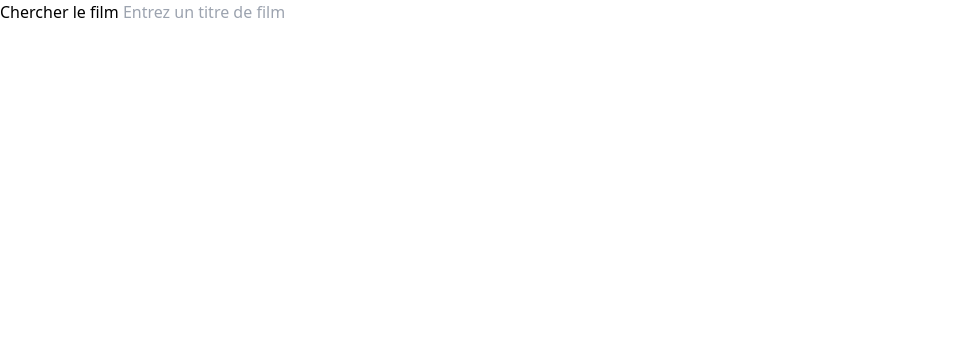
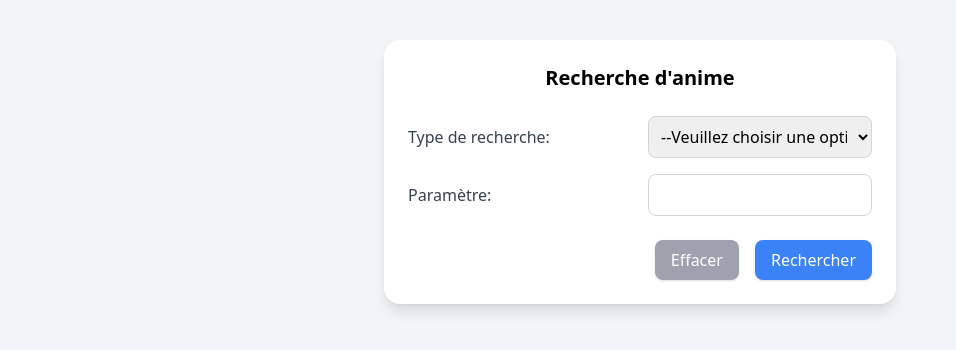
Before and after one commit to Antoin9-e/AnimeRequester, a plain HTML site: page index.html in a window 1280 px wide. Shown: the whole page, without its empty margins (0-956 px from the left). Drawn offline with nearby package versions, Linux system fonts and the light colour scheme.

Commit message:
incorporation formlaire

```diff
--- a/index.html
+++ b/index.html
@@ -6,16 +6,44 @@
   <script src="https://cdn.tailwindcss.com"></script>
   <title>AnimeRequester</title>
 </head>
-<body>
-
-    <button id="connexion">
-        Chercher le film
-    </button>
-
-    <input type="text" id="champsTitre" placeholder="Entrez un titre de film">
 
 
+<body class="bg-gray-100">
 
-    <script src="script.js"></script>
-</body>
+    <form id="animeForm" class="max-w-lg mx-auto mt-10 p-6 bg-white rounded-2xl shadow-lg">
+
+      <h2 class="text-xl font-semibold text-center mb-6">Recherche d'anime</h2>
+
+      <div class="grid grid-cols-2 gap-4 items-center mb-4">
+        <label for="opt-select" class="font-medium text-gray-700">Type de recherche:</label>
+        <select id="opt-select" class="w-full border border-gray-300 rounded-lg p-2 focus:ring-2 focus:ring-blue-400 focus:outline-none">
+          <option value="">--Veuillez choisir une option--</option>
+          <option value="title">Titre</option>
+          <option value="id">Identifiant</option>
+          <option value="classement">Classement</option>
+
+        </select>
+      </div>
+
+      <div class="grid grid-cols-2 gap-4 items-center mb-6">
+        <label for="anime" class="font-medium text-gray-700">Paramètre:</label>
+        <input type="text" name="anime" id="champsTitre" required
+          class="w-full border border-gray-300 rounded-lg p-2 focus:ring-2 focus:ring-blue-400 focus:outline-none" />
+      </div>
+
+      <div class="flex justify-end gap-4">
+        <button type="reset"
+          class="px-4 py-2 bg-gray-400 text-white rounded-lg shadow hover:bg-gray-500 transition">
+          Effacer
+        </button>
+        <button type="submit"  id="connexion"
+          class="px-4 py-2 bg-blue-500 text-white rounded-lg shadow hover:bg-blue-600 transition">
+          Rechercher
+        </button>
+      </div>
+
+    </form>
+      <script src="script.js"></script>
+
+  </body>
 </html>
--- a/script.js
+++ b/script.js
@@ -3,11 +3,16 @@ const key = '23581e0e60mshf94250b663de525p1cd632jsn7bbe7b3e4a81';
 const host = 'anime-db.p.rapidapi.com';
 
 
+var par = document.getElementById("opt-select").options[document.getElementById('liste').selectedIndex].text;
+
 const connexionBtn = document.getElementById('connexion');
 
 connexionBtn.addEventListener("click",()=>{
+    event.preventDefault();
     console.log("Btn connexion")
-    SearchTitle();
+    console.log(par);
+
+   // SearchTitle();
 })
 
 
```
